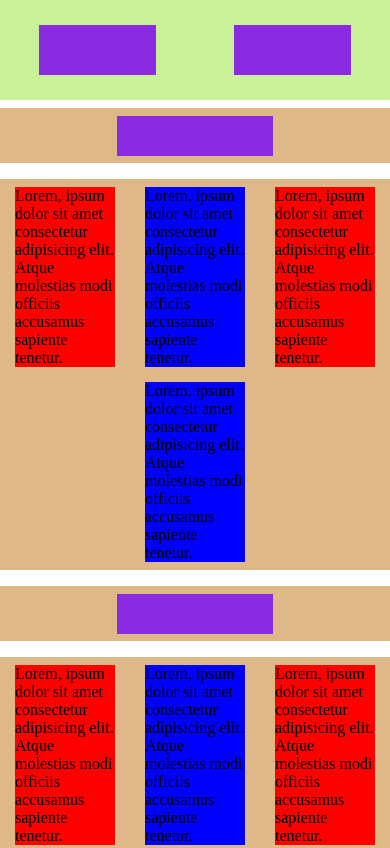
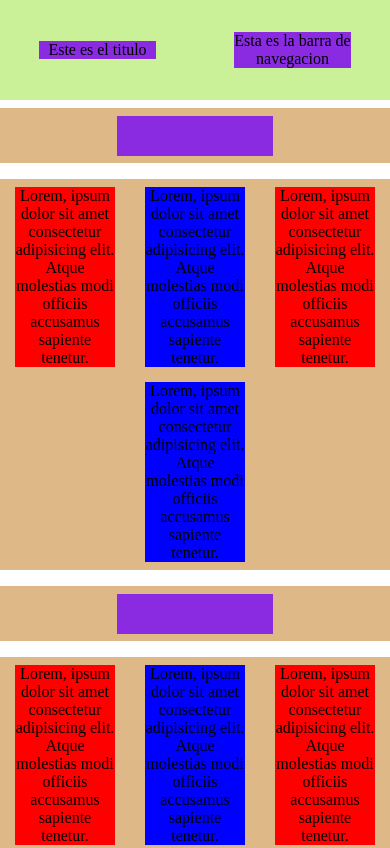
Before and after one commit to bautistamiguel966/Responsive, a plain HTML site: page index.html in a window 390 px wide. Shown: the top 848 px of the page. Drawn offline with Linux system fonts and the light colour scheme.

Commit message:
Segundo commit

```diff
--- a/assets/styles/style.css
+++ b/assets/styles/style.css
@@ -64,6 +64,7 @@ h1, h2{
 p{
     width: 100%;
     height: 100%;
+    text-align: center;
 }
 
 
@@ -71,6 +72,10 @@ p{
 @media screen and (min-width: 600px) and (max-width: 1023px){
     div{
         width: 200px;
+        height: auto;
+    }
+
+    .header, .footer{
         height: auto;
     }
 }
@@ -81,4 +86,7 @@ p{
         width: 100px;
         height: auto;
     }
+    .header, .footer{
+        height: auto;
+    }
 }
--- a/index.html
+++ b/index.html
@@ -9,8 +9,12 @@
 </head>
 <body>
     <header>
-        <div class="header"></div>
-        <div class="header"></div>
+        <div class="header">
+            <p>Este es el titulo</p>
+        </div>
+        <div class="header">
+            <p>Esta es la barra de navegacion</p>
+        </div>
     </header>
     <main>
         <div class="titulos">
```
